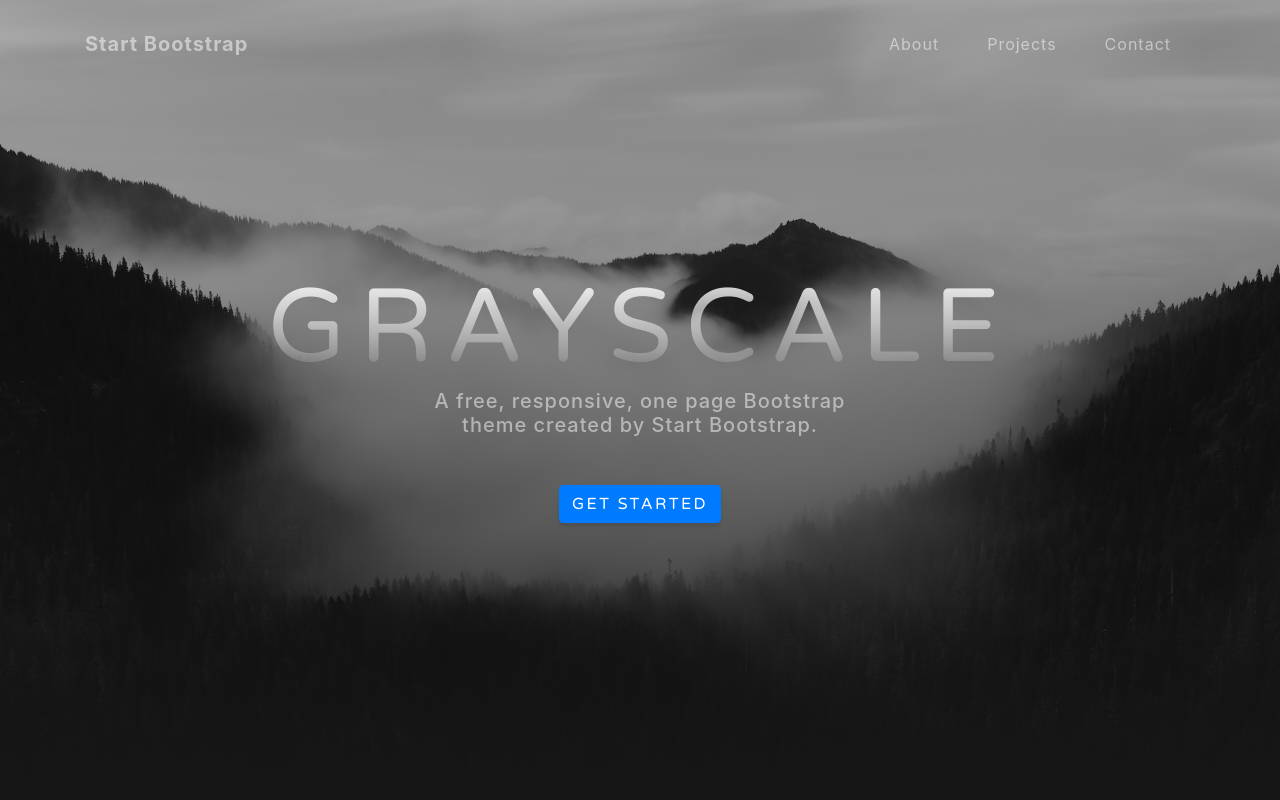
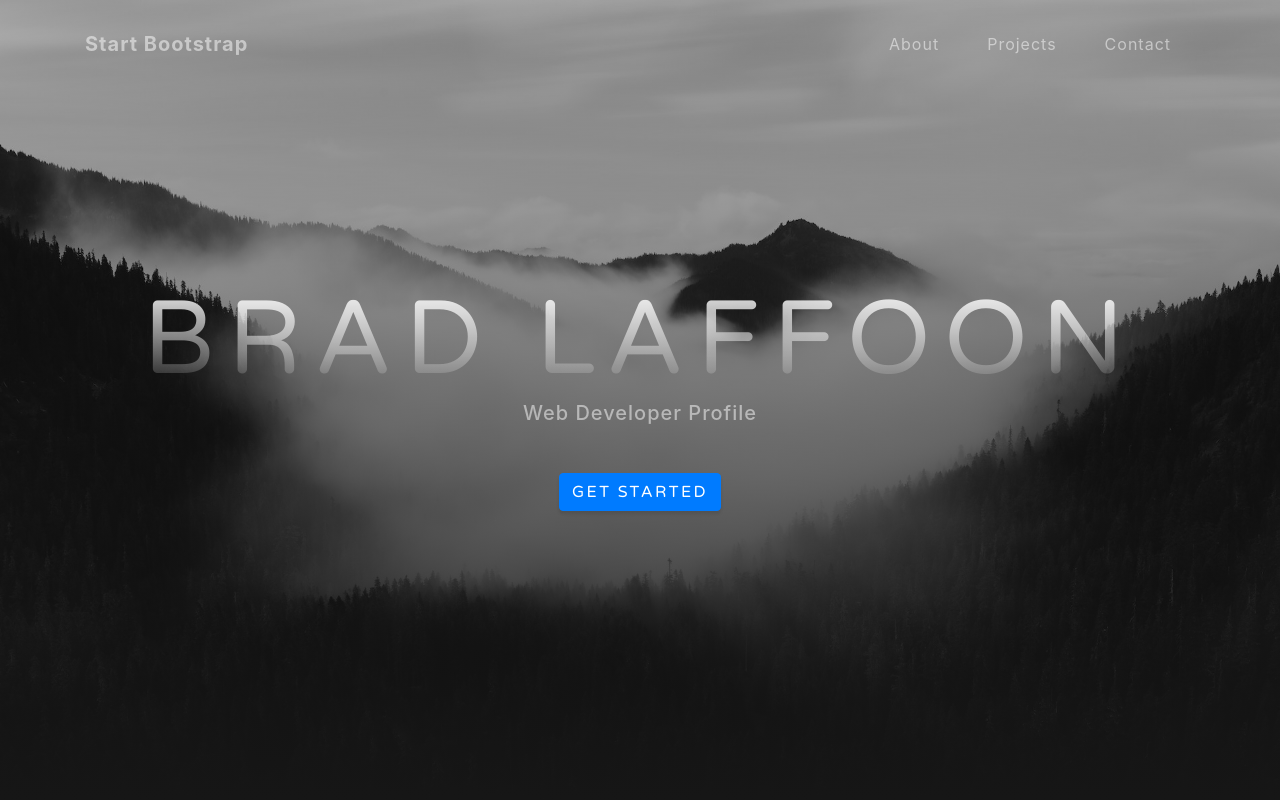
Before and after one commit to blaffoon/blaffoon.github.io, a website with bundled scripts: page index.html in a window 1280 px wide. Shown: the top 800 px of the page. Built offline with nearby package versions, Linux system fonts and the light colour scheme.

Commit message:
Header Change

```diff
--- a/index.html
+++ b/index.html
@@ -53,8 +53,8 @@
   <header class="masthead">
     <div class="container d-flex h-100 align-items-center">
       <div class="mx-auto text-center">
-        <h1 class="mx-auto my-0 text-uppercase">Grayscale</h1>
-        <h2 class="text-white-50 mx-auto mt-2 mb-5">A free, responsive, one page Bootstrap theme created by Start Bootstrap.</h2>
+        <h1 class="mx-auto my-0 text-uppercase">Brad Laffoon</h1>
+        <h2 class="text-white-50 mx-auto mt-2 mb-5">Web Developer Profile</h2>
         <a href="#about" class="btn btn-primary js-scroll-trigger">Get Started</a>
       </div>
     </div>
```
